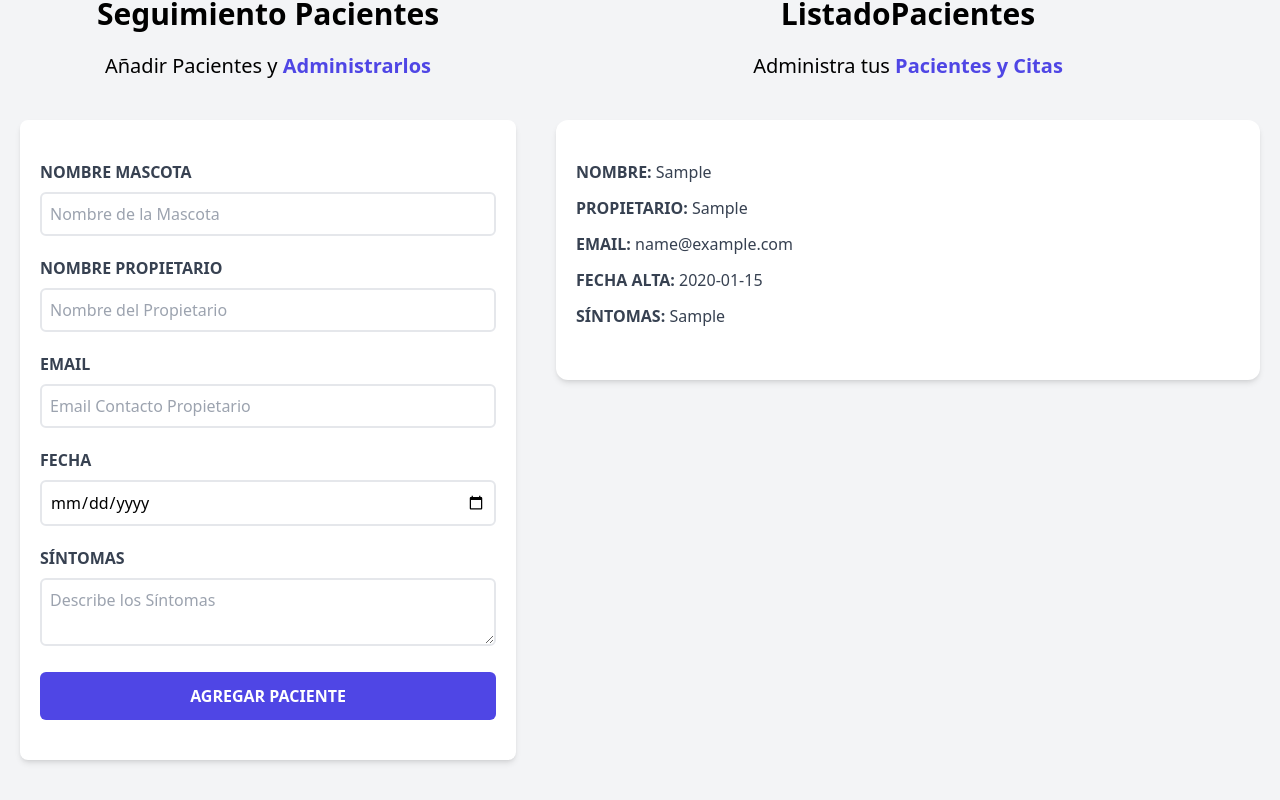
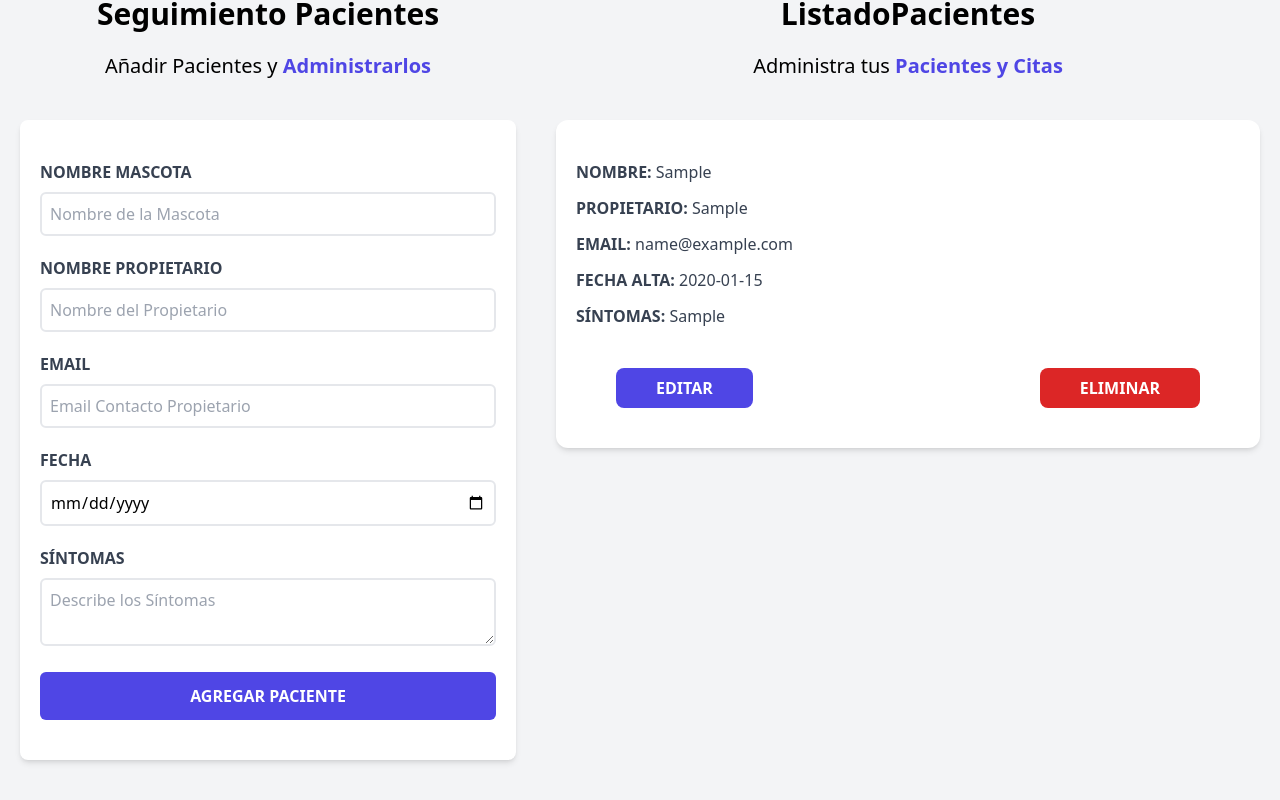
Before and after one commit to joseangvas/citas-react, a React (Vite) app: page / in a window 1280 px wide. Both pictures are taken after typing "Sample", "Sample", "name@example.com", "2020-01-15", "Sample" into the empty fields and a click on the input "Agregar Paciente". Shown: the part 132-932 px from the top of the page. Built offline with nearby package versions, Linux system fonts and the light colour scheme.

Commit message:
Crear botón Eliminar Paciente

```diff
--- a/src/App.jsx
+++ b/src/App.jsx
@@ -6,6 +6,7 @@ import ListadoPacientes from "./components/ListadoPacientes";
 
 function App() {
   const [pacientes, setPacientes] = useState([]);
+  const [paciente, setPaciente] = useState({});
 
   return (
     <div className="container mx-auto mt-10">
@@ -18,6 +19,7 @@ function App() {
         />
         <ListadoPacientes
           pacientes = {pacientes}
+          setPaciente = {setPaciente}
         />
 
       </div>
--- a/src/components/ListadoPacientes.jsx
+++ b/src/components/ListadoPacientes.jsx
@@ -1,6 +1,6 @@
 import Paciente from "./Paciente";
 
-const ListadoPacientes = ({pacientes}) => {
+const ListadoPacientes = ({pacientes, setPaciente}) => {
 
   return (
     <div className="md:w-1/2 lg:w-3/5 md:h-screen overflow-y-scroll">
@@ -17,6 +17,7 @@ const ListadoPacientes = ({pacientes}) => {
             <Paciente
               key = {paciente.id}
               paciente = {paciente}
+              setPaciente = {setPaciente}
             />
           ))}
         </>
--- a/src/components/Paciente.jsx
+++ b/src/components/Paciente.jsx
@@ -24,8 +24,16 @@ const Paciente = ({paciente}) => {
         <span className="font-normal normal-case">{sintomas}</span>
       </p>
 
-      <div>
+      <div className="flex justify-between mt-10 px-10">
+        <button
+          type="button"
+          className="py-2 px-10 bg-indigo-600 hover:bg-indigo-800 text-white font-bold uppercase rounded-lg"
+        >Editar</button>
 
+        <button
+          type="button"
+          className="py-2 px-10 bg-red-600 hover:bg-red-800 text-white font-bold uppercase rounded-lg"
+        >Eliminar</button>
       </div>
     </div>
   )
```
